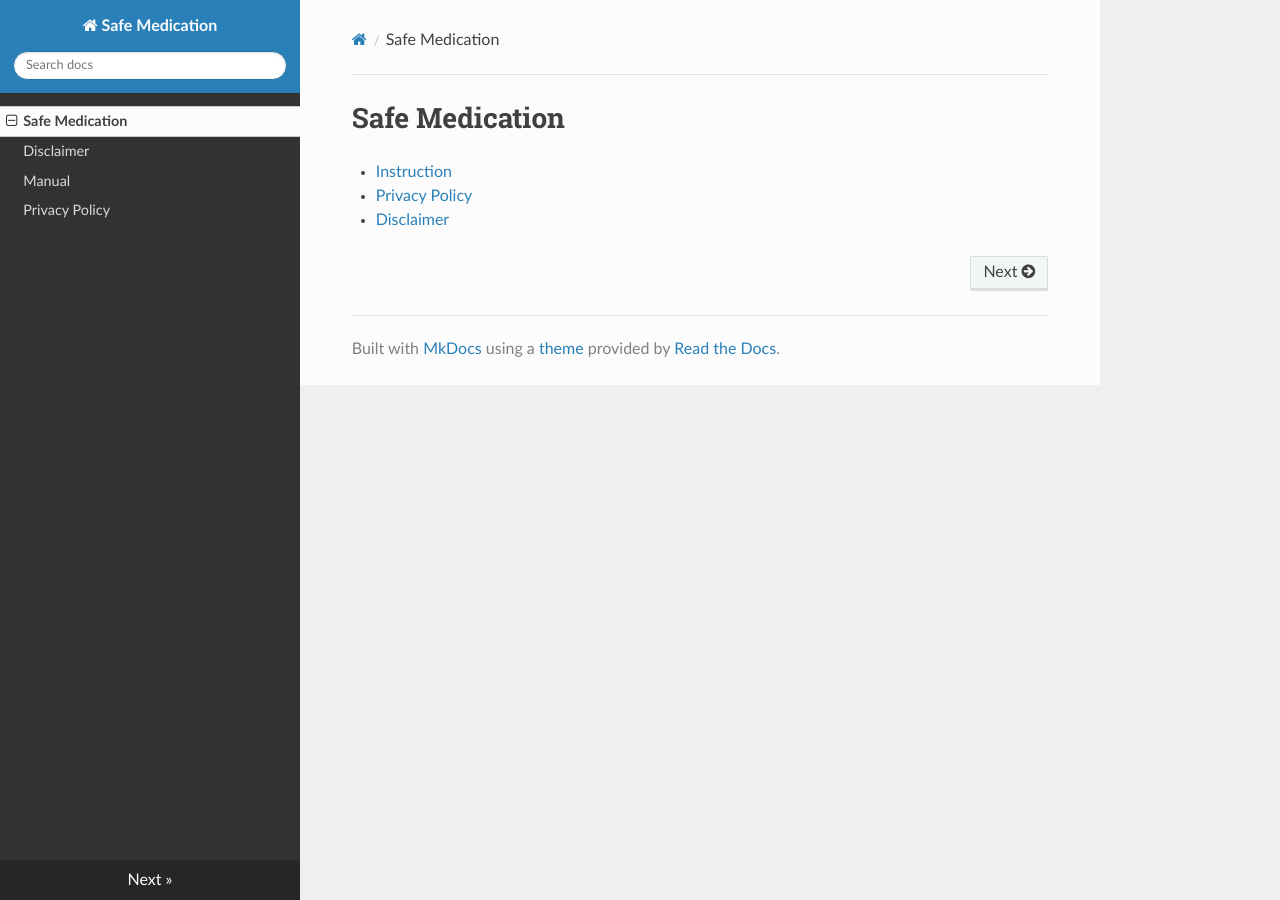
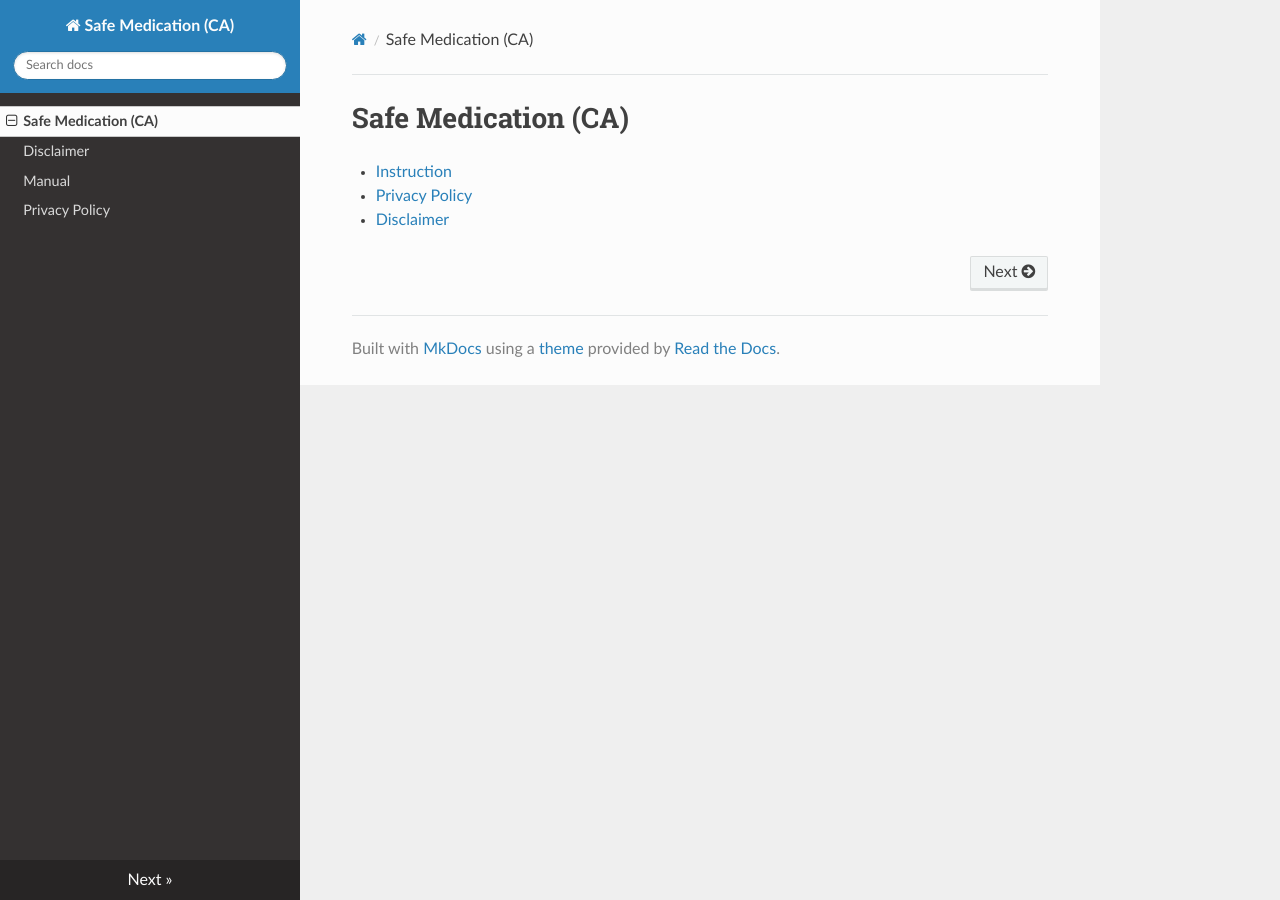
Before and after one commit to innomatica/smcadata, an MkDocs documentation site: the page built from docs/index.md, in a window 1280 px wide. Built offline with MkDocs 1.6.1, drawn with Linux system fonts in a browser that asks for light colours; nearby versions of some CDN libraries.

```diff
--- a/docs/index.md
+++ b/docs/index.md
@@ -1,4 +1,4 @@
-# Safe Medication
+# Safe Medication (CA)
 
 * [Instruction](./manual.md)
 * [Privacy Policy](./privacy.md)
--- a/mkdocs.yml
+++ b/mkdocs.yml
@@ -1,4 +1,4 @@
-site_name: Safe Medication
+site_name: Safe Medication (CA)
 theme: readthedocs
 markdown_extensions:
   - attr_list
```
